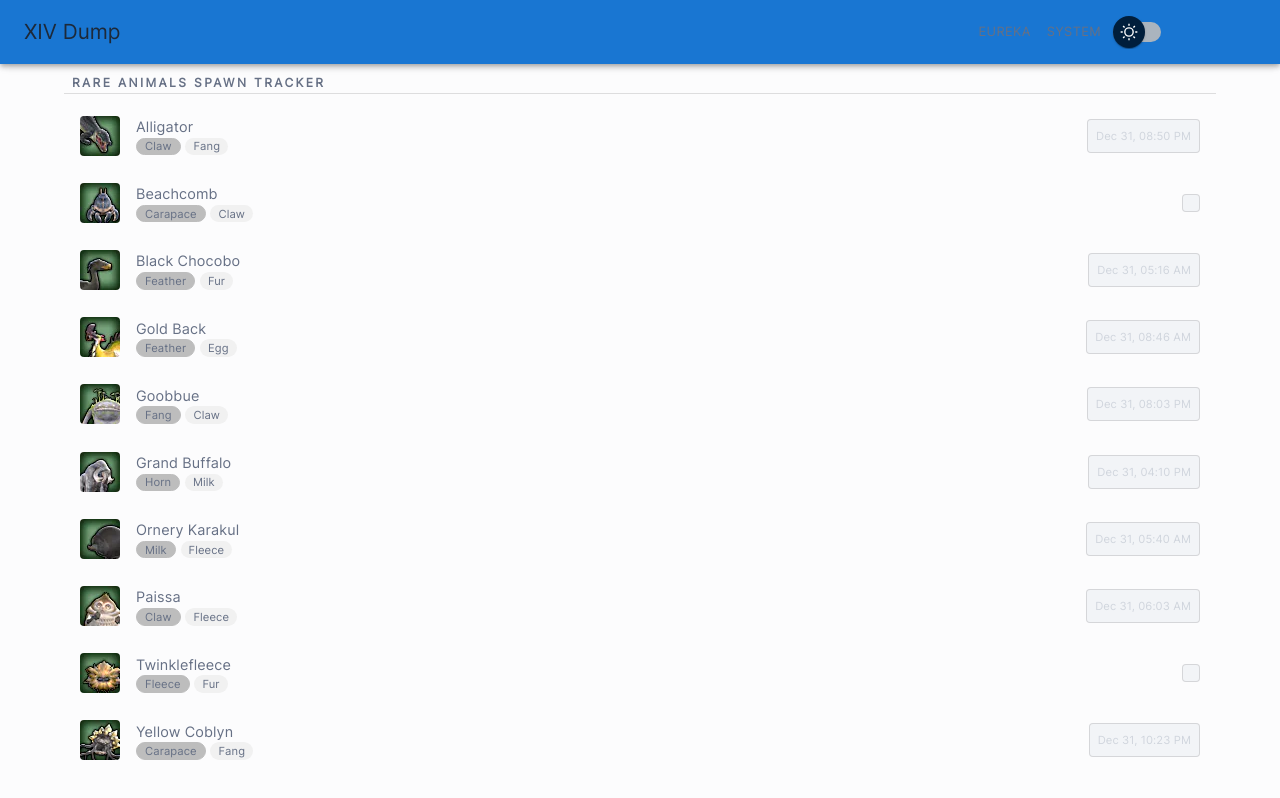
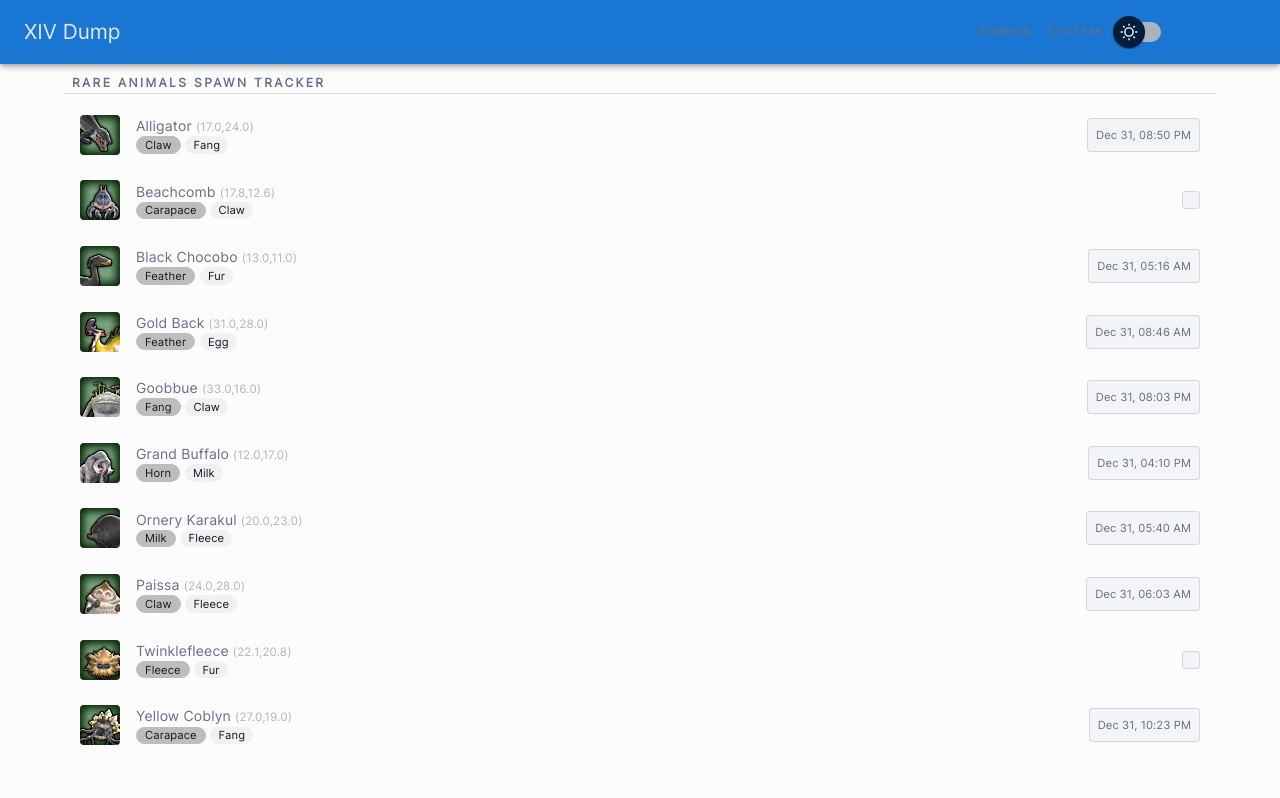
Before and after one commit to itsenoti/xivproject, a Next.js app in the folder xiv/: page /island-sanctuary in a window 1280 px wide. Shown: the top 798 px of the page. Built offline with nearby package versions, Linux system fonts and the light colour scheme.

Commit message:
Update styles and added animals spawn coordinates

```diff
--- a/xiv/pages/api/animals.json
+++ b/xiv/pages/api/animals.json
@@ -6,7 +6,7 @@
       "weather": "Showers",
       "loot":"Claw",
       "loot2": "Fang",
-      "loc":"17, 24",
+      "loc":"17.0,24.0",
       "icon":"/icons/IslandSanctuary/Alligator.png"
     },
     "Beachcomb": {
@@ -15,7 +15,7 @@
       "weather": "Rain",
       "loot":"Carapace",
       "loot2": "Claw",
-      "loc":"17.8, 12.6",
+      "loc":"17.8,12.6",
       "icon":"/icons/IslandSanctuary/Beachcomb.png"
     },
     "Black Chocobo": {
@@ -24,7 +24,7 @@
       "weather": "Clear Skies",
       "loot":"Feather",
       "loot2": "Fur",
-      "loc":"13, 11",
+      "loc":"13.0,11.0",
       "icon":"/icons/IslandSanctuary/BlackChocobo.png"
     },
     "Gold Back": {
@@ -33,7 +33,7 @@
       "weather": "Rain",
       "loot":"Feather",
       "loot2": "Egg",
-      "loc":"31, 28",
+      "loc":"31.0,28.0",
       "icon":"/icons/IslandSanctuary/Gold Back.png"
     },
     "Goobbue": {
@@ -42,7 +42,7 @@
       "weather": "Clouds",
       "loot":"Fang",
       "loot2": "Claw",
-      "loc":"33, 16",
+      "loc":"33.0,16.0",
       "icon":"/icons/IslandSanctuary/Goobbue.png"
     },
     "Grand Buffalo": {
@@ -51,7 +51,7 @@
       "weather": "Clouds",
       "loot":"Horn",
       "loot2": "Milk",
-      "loc":"12, 17",
+      "loc":"12.0,17.0",
       "icon":"/icons/IslandSanctuary/Grand Buffalo.png"
     },
     "Ornery Karakul": {
@@ -60,7 +60,7 @@
       "weather": "Fair Skies",
       "loot":"Milk",
       "loot2": "Fleece",
-      "loc":"20, 23",
+      "loc":"20.0,23.0",
       "icon":"/icons/IslandSanctuary/Ornery Karakul.png"
     },
     "Paissa": {
@@ -69,7 +69,7 @@
       "weather": "Fair Skies",
       "loot":"Claw",
       "loot2": "Fleece",
-      "loc":"24, 28",
+      "loc":"24.0,28.0",
       "icon":"/icons/IslandSanctuary/Paissa.png"
     },
     "Twinklefleece": {
@@ -78,7 +78,7 @@
       "weather": "Fog",
       "loot":"Fleece",
       "loot2": "Fur",
-      "loc":"22.1, 20.8",
+      "loc":"22.1,20.8",
       "icon":"/icons/IslandSanctuary/Twinklefleece.png"
     },
     "Yellow Coblyn": {
@@ -87,7 +87,7 @@
       "weather": "Fog",
       "loot":"Carapace",
       "loot2": "Fang",
-      "loc":"27, 19",
+      "loc":"27.0,19.0",
       "icon":"/icons/IslandSanctuary/Yellow Coblyn.png"
     }
   }
--- a/xiv/pages/island-sanctuary.js
+++ b/xiv/pages/island-sanctuary.js
@@ -162,21 +162,32 @@ function IslandSanctuary() {
     return null;
   }
 
-  function chips(obj1, obj2, obj3) {
+  function chips(obj1, obj2) {
     const chip = (
       <>
-        {/* <Chip label={obj1} size="small"></Chip> */}
         <Chip label={obj1} size="small" variant="outlined" sx={{ mr: "0.3rem" }}></Chip>
         <Chip label={obj2} size="small"></Chip>
       </>
     );
     return chip;
   }
+
+  function primaryDetails(obj1, obj2) {
+    const primaryDetails = (
+      <>
+        <Typography variant="body2">
+          {obj1} <small>({obj2})</small>
+        </Typography>
+      </>
+    );
+
+    return primaryDetails;
+  }
   return (
     <>
       <Header />
       <Navigation />
-      <Container sx={{ padding: 0, pt: 8, pb: 10 }}>
+      <Container sx={{ padding: 0, pt: 8, pb: 3 }}>
         <Title text={"Rare Animals Spawn Tracker "} />
         <List sx={{ width: "100%", color: "inherit" }}>
           {(() => {
@@ -188,9 +199,11 @@ function IslandSanctuary() {
                     <Avatar src={Object.values(Animals)[i]["icon"]} variant="rounded"></Avatar>
                   </ListItemAvatar>
                   <ListItemText
-                    primary={Object.keys(Animals)[i]}
+                    primary={primaryDetails(
+                      Object.keys(Animals)[i],
+                      Object.values(Animals)[i]["loc"]
+                    )}
                     secondary={chips(
-                      // Object.values(Animals)[i]["loc"],
                       Object.values(Animals)[i]["loot"],
                       Object.values(Animals)[i]["loot2"]
                     )}
--- a/xiv/styles/globals.css
+++ b/xiv/styles/globals.css
@@ -27,7 +27,15 @@
   font-display: swap;
   font-family: 'Inter' !important;
   /* font-size: 0.9rem !important; */
-  color: var(--light-color)
+  /* color: var(--light-color) */
+}
+
+:is([data-theme='light']) small {
+  opacity: 0.5;
+}
+
+:is([data-theme='dark']) small {
+  opacity: 0.2;
 }
 
 button.MuiButton-root.MuiButton-text {
@@ -65,19 +73,14 @@ div > span[class*='MuiChip-labelSmall'] {
   background-color: var(--light-chip-secondary);
 }
 
+:is([data-theme='light'])
+:is([class*='MuiListItemText'],[class*="subtitle1"],button.MuiButton-root.MuiButton-text, [class*='MuiTypography-body2'], div[class*='MuiTypography-h6']){
+  color: var(--light-color);
+}
 :is([data-theme='dark'])
 :is([class*='MuiListItemText'],[class*="subtitle1"],button.MuiButton-root.MuiButton-text, [class*='MuiTypography-body2'], div[class*='MuiTypography-h6']){
   color: var(--dark-color);
 }
-
-
-
-
-
-
-
-
-
 
 
 [data-theme='dark'] div[class*='MuiChip-filledDefault'] {
@@ -111,7 +114,7 @@ h6[class*="subtitle1"] {
 /* Website Name */
 [data-theme='light'] h5[class*='h5'] {
   font-size: 1.3rem !important;
-  color: var(--dark-800);
+  color: var(--light-200);
 }
 
 [data-theme='dark'] h5[class*='h5'] {
```
